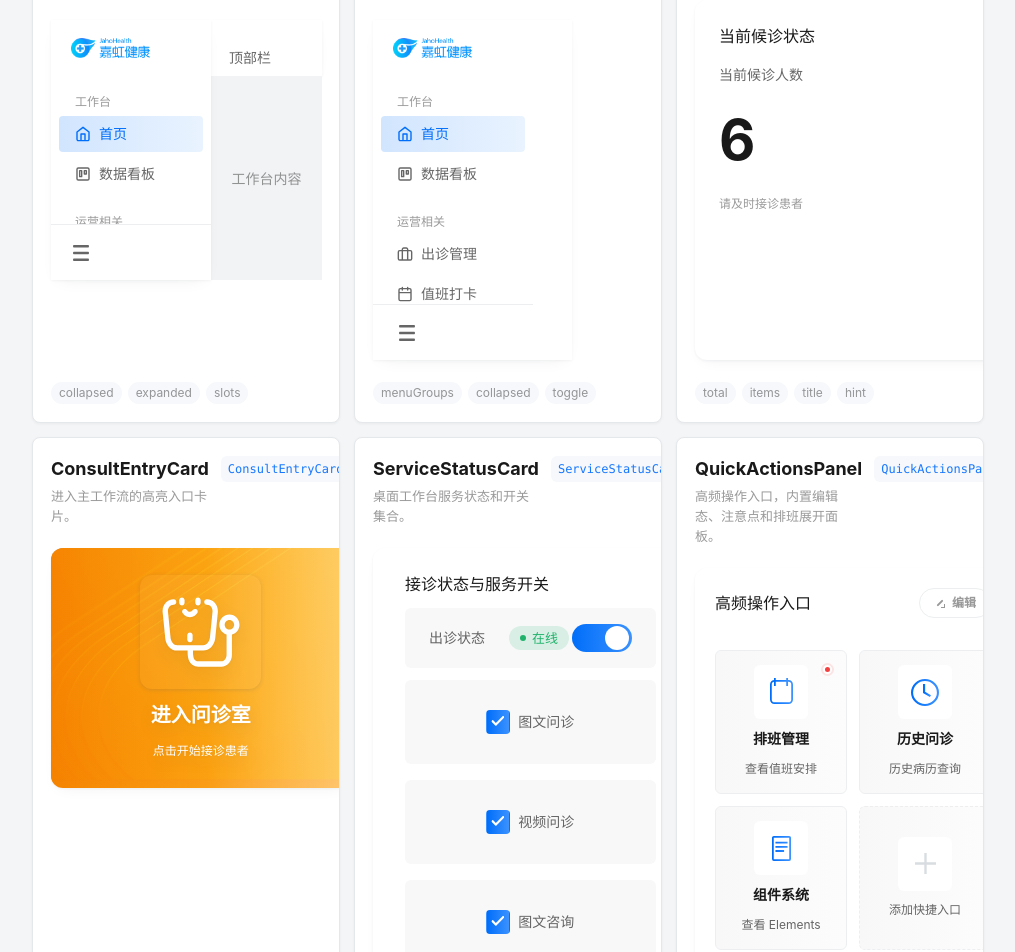
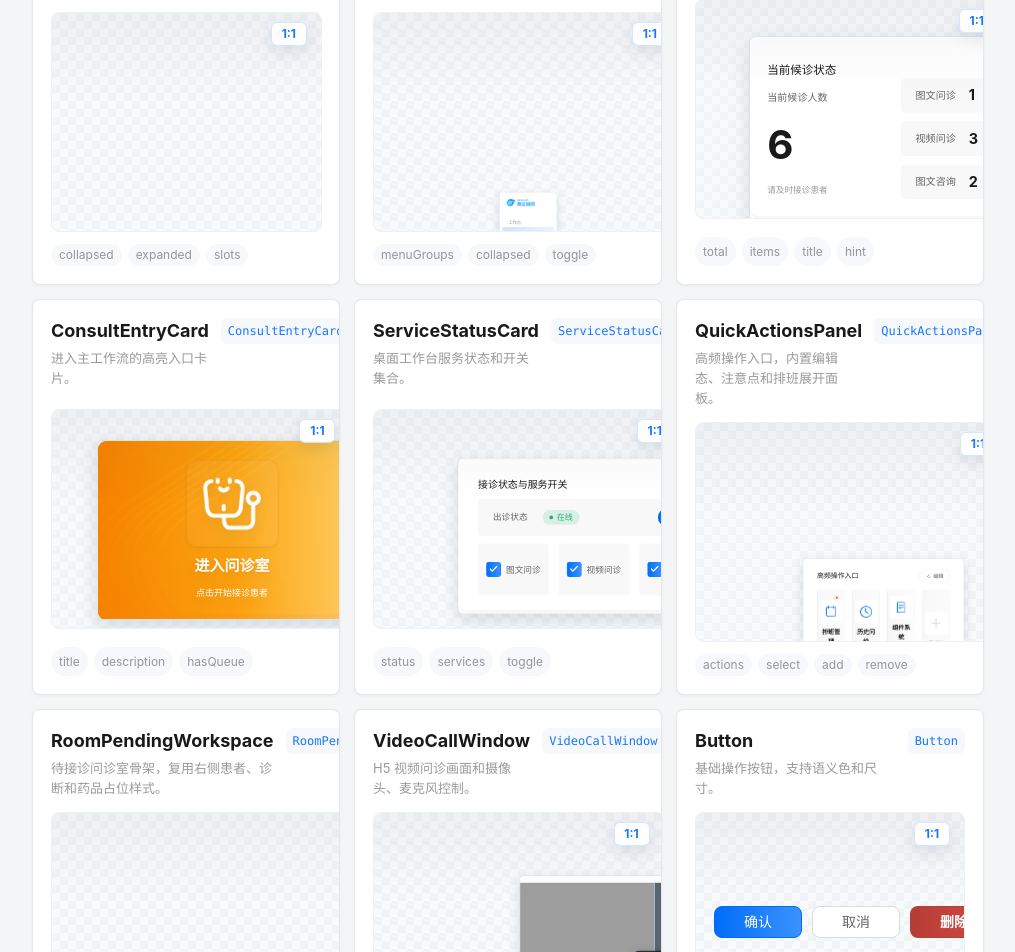
Before and after one commit to Zengweihaooo/JiaHong-UI, a Vue app: page / in a window 1280 px wide. Shown: the part 1700-2652 px from the top of the page, without its empty margins (264-1279 px from the left). Built offline with nearby package versions, Linux system fonts and the light colour scheme; grey boxes are pictures that could not be loaded.

Commit message:
docs: 优化组件预览原比例查看

```diff
--- a/src/App.vue
+++ b/src/App.vue
@@ -91,8 +91,15 @@
               </div>
               <code>{{ item.importName }}</code>
             </header>
-            <div class="component-card__preview" :class="item.previewClass">
-              <component :is="item.preview" />
+            <div class="component-preview-shell">
+              <div class="component-card__preview" :class="item.previewClass" :style="previewFrameStyle(item)">
+                <div class="component-card__preview-scale">
+                  <component :is="item.preview" />
+                </div>
+              </div>
+              <button class="component-preview-trigger" type="button" :aria-label="`按原比例查看 ${item.name}`" @click="openComponentPreview(item)">
+                <span>1:1</span>
+              </button>
             </div>
             <footer>
               <span v-for="api in item.api" :key="api">{{ api }}</span>
@@ -195,11 +202,30 @@
         </div>
       </section>
     </main>
+
+    <Teleport to="body">
+      <div v-if="activePreview" class="component-preview-dialog" role="presentation" @click.self="closeComponentPreview">
+        <section class="component-preview-dialog__panel" role="dialog" aria-modal="true" :aria-labelledby="`component-preview-title-${activePreview.name}`">
+          <header class="component-preview-dialog__head">
+            <div>
+              <strong :id="`component-preview-title-${activePreview.name}`">{{ activePreview.name }}</strong>
+              <span>{{ previewSizeLabel(activePreview) }}</span>
+            </div>
+            <button class="component-preview-dialog__close" type="button" aria-label="关闭原比例预览" @click="closeComponentPreview">×</button>
+          </header>
+          <div class="component-preview-dialog__viewport">
+            <div class="component-preview-dialog__canvas" :class="activePreview.previewClass" :style="previewDialogStyle(activePreview)">
+              <component :is="activePreview.preview" :key="`full-${activePreview.name}`" />
+            </div>
+          </div>
+        </section>
+      </div>
+    </Teleport>
   </div>
 </template>
 
 <script setup>
-import { computed, h, ref } from 'vue'
+import { computed, h, onBeforeUnmount, onMounted, ref } from 'vue'
 import {
   Avatar,
   Button,
@@ -225,6 +251,13 @@ import {
 
 const query = ref('')
 const copiedToken = ref('')
+const activePreview = ref(null)
+
+const defaultPreviewSize = {
+  width: 320,
+  height: 150,
+  thumbnailScale: 1
+}
 
 const navItems = [
   { id: 'foundations', name: 'Foundations', count: '58' },
@@ -343,6 +376,7 @@ const componentItems = [
     description: '桌面工作台外壳，承载顶部栏、侧栏和页面内容。',
     api: ['collapsed', 'expanded', 'slots'],
     previewClass: 'component-card__preview--shell',
+    previewSize: { width: 960, height: 560, thumbnailScale: 0.24 },
     preview: () =>
       h(
         WorkspaceShell,
@@ -360,6 +394,7 @@ const componentItems = [
     description: '左侧菜单、标签文本和汉堡收起/展开按钮。',
     api: ['menuGroups', 'collapsed', 'toggle'],
     previewClass: 'component-card__preview--sidebar',
+    previewSize: { width: 160, height: 560, thumbnailScale: 0.36 },
     preview: () => h(WorkspaceSidebar, { menuGroups: workspaceMenuGroups, collapsed: false })
   },
   {
@@ -368,6 +403,7 @@ const componentItems = [
     description: '桌面工作台候诊状态卡片。',
     api: ['total', 'items', 'title', 'hint'],
     previewClass: 'component-card__preview--workbench',
+    previewSize: { width: 380, height: 260, thumbnailScale: 0.72 },
     preview: () => h(WaitingStatusCard, { total: 6, items: workspaceQueueItems })
   },
   {
@@ -376,6 +412,7 @@ const componentItems = [
     description: '进入主工作流的高亮入口卡片。',
     api: ['title', 'description', 'hasQueue'],
     previewClass: 'component-card__preview--workbench',
+    previewSize: { width: 360, height: 240, thumbnailScale: 0.75 },
     preview: () => h(ConsultEntryCard, { hasQueue: true })
   },
   {
@@ -384,6 +421,7 @@ const componentItems = [
     description: '桌面工作台服务状态和开关集合。',
     api: ['status', 'services', 'toggle'],
     previewClass: 'component-card__preview--workbench',
+    previewSize: { width: 440, height: 252, thumbnailScale: 0.62 },
     preview: () => h(ServiceStatusCard, { status: 'online', services: workspaceServices })
   },
   {
@@ -392,6 +430,7 @@ const componentItems = [
     description: '高频操作入口，内置编辑态、注意点和排班展开面板。',
     api: ['actions', 'select', 'add', 'remove'],
     previewClass: 'component-card__preview--quick-actions',
+    previewSize: { width: 375, height: 476, thumbnailScale: 0.43 },
     preview: () => h(QuickActionsPanel, { actions: workspaceQuickActions })
   },
   {
@@ -400,6 +439,7 @@ const componentItems = [
     description: '待接诊问诊室骨架，复用右侧患者、诊断和药品占位样式。',
     api: ['patientFields', 'medicineHeaders', 'refresh'],
     previewClass: 'component-card__preview--pending-room',
+    previewSize: { width: 1040, height: 640, thumbnailScale: 0.22 },
     preview: () => h(RoomPendingWorkspace, { skeletonCount: 3 })
   },
   {
@@ -408,6 +448,7 @@ const componentItems = [
     description: 'H5 视频问诊画面和摄像头、麦克风控制。',
     api: ['cameraOn', 'micOn', 'patientImage', 'toggle'],
     previewClass: 'component-card__preview--video',
+    previewSize: { width: 560, height: 240, thumbnailScale: 0.48 },
     preview: () => h(VideoCallWindow, { cameraOn: false, micOn: true, cameraStatusText: '摄像头已关闭' })
   },
   {
@@ -494,6 +535,7 @@ const componentItems = [
     description: '通用凭证展示，不接收业务 record。',
     api: ['variant', 'images', 'voices', 'title'],
     previewClass: 'component-card__preview--voucher',
+    previewSize: { width: 380, height: 240, thumbnailScale: 0.68 },
     preview: () => h(FollowUpVoucher, { title: '复诊凭证', variant: 'mixed', images: voucherImages, voices: voucherVoices })
   },
   {
@@ -502,6 +544,7 @@ const componentItems = [
     description: '问诊病情描述、图片和语音附件展示。',
     api: ['description', 'images', 'voices', 'preview-image'],
     previewClass: 'component-card__preview--consult-info',
+    previewSize: { width: 380, height: 240, thumbnailScale: 0.68 },
     preview: () =>
       h(ConsultInfoCard, {
         title: '咨询信息',
@@ -516,6 +559,7 @@ const componentItems = [
     description: '处方药品行下方的 H5 风险提示卡。',
     api: ['level', 'categories', 'message', 'suggestion'],
     previewClass: 'component-card__preview--risk-tip',
+    previewSize: { width: 440, height: 180, thumbnailScale: 0.62 },
     preview: () =>
       h(MedicineRiskTip, {
         title: '药品风险提示 · 盐酸氨溴索片',
@@ -600,6 +644,44 @@ function messageItem(type, title, preview, badge) {
   ])
 }
 
+function componentPreviewSize(item) {
+  return item.previewSize || defaultPreviewSize
+}
+
+function previewFrameStyle(item) {
+  const size = componentPreviewSize(item)
+  return {
+    '--preview-width': `${size.width}px`,
+    '--preview-height': `${size.height}px`,
+    '--preview-scale': size.thumbnailScale
+  }
+}
+
+function previewDialogStyle(item) {
+  const size = componentPreviewSize(item)
+  return {
+    '--preview-width': `${size.width}px`,
+    '--preview-height': `${size.height}px`
+  }
+}
+
+function previewSizeLabel(item) {
+  const size = componentPreviewSize(item)
+  return `${size.width} × ${size.height}`
+}
+
+function openComponentPreview(item) {
+  activePreview.value = item
+}
+
+function closeComponentPreview() {
+  activePreview.value = null
+}
+
+function handlePreviewKeydown(event) {
+  if (event.key === 'Escape') closeComponentPreview()
+}
+
 function token(name, value, detail) {
   return {
     name,
@@ -620,4 +702,12 @@ async function copyToken(tokenItem) {
     copiedToken.value = ''
   }
 }
+
+onMounted(() => {
+  window.addEventListener('keydown', handlePreviewKeydown)
+})
+
+onBeforeUnmount(() => {
+  window.removeEventListener('keydown', handlePreviewKeydown)
+})
 </script>
--- a/src/docs.css
+++ b/src/docs.css
@@ -381,7 +381,7 @@ body {
 
 .component-card {
   display: grid;
-  grid-template-rows: auto minmax(160px, 1fr) auto;
+  grid-template-rows: auto auto auto;
   min-height: 310px;
   overflow: hidden;
 }
@@ -413,10 +413,80 @@ body {
   font-size: 12px;
 }
 
+.component-preview-shell {
+  position: relative;
+  display: grid;
+  height: 220px;
+  margin: 14px 18px 12px;
+  overflow: hidden;
+  border: 1px solid #edf1f5;
+  border-radius: 8px;
+  background:
+    linear-gradient(45deg, rgba(216, 221, 225, 0.2) 25%, transparent 25%),
+    linear-gradient(-45deg, rgba(216, 221, 225, 0.2) 25%, transparent 25%),
+    linear-gradient(45deg, transparent 75%, rgba(216, 221, 225, 0.2) 75%),
+    linear-gradient(-45deg, transparent 75%, rgba(216, 221, 225, 0.2) 75%);
+  background-color: #f8fafc;
+  background-position:
+    0 0,
+    0 8px,
+    8px -8px,
+    -8px 0;
+  background-size: 16px 16px;
+}
+
 .component-card__preview {
+  position: relative;
   display: grid;
+  width: 100%;
+  height: 100%;
+  overflow: hidden;
+  padding: 0;
   place-items: center;
-  padding: 22px 18px;
+}
+
+.component-card__preview-scale {
+  display: grid;
+  width: var(--preview-width);
+  height: var(--preview-height);
+  align-items: center;
+  justify-items: center;
+  transform: scale(var(--preview-scale));
+  transform-origin: center;
+}
+
+.component-preview-trigger {
+  position: absolute;
+  inset: 0;
+  z-index: 2;
+  display: flex;
+  align-items: flex-start;
+  justify-content: flex-end;
+  border: 0;
+  background: linear-gradient(180deg, rgba(10, 20, 32, 0.04), transparent 42%);
+  cursor: zoom-in;
+}
+
+.component-preview-trigger span {
+  display: inline-flex;
+  min-width: 36px;
+  height: 24px;
+  align-items: center;
+  justify-content: center;
+  margin: 8px;
+  border: 1px solid rgba(22, 119, 255, 0.18);
+  border-radius: 6px;
+  background: rgba(255, 255, 255, 0.92);
+  color: var(--jh-color-primary);
+  font-size: 12px;
+  font-weight: 700;
+  line-height: 1;
+  box-shadow: 0 6px 16px rgba(16, 42, 67, 0.1);
+}
+
+.component-preview-trigger:focus-visible {
+  outline: 2px solid var(--jh-color-primary);
+  outline-offset: -2px;
 }
 
 .component-card__preview--compact .jh-empty-state {
@@ -447,15 +517,43 @@ body {
   overflow: hidden;
 }
 
-.component-card__preview--shell .app-shell {
+.component-card__preview--shell .component-card__preview-scale,
+.component-card__preview--sidebar .component-card__preview-scale,
+.component-card__preview--workbench .component-card__preview-scale,
+.component-card__preview--quick-actions .component-card__preview-scale,
+.component-card__preview--pending-room .component-card__preview-scale,
+.component-card__preview--video .component-card__preview-scale,
+.component-card__preview--consult-info .component-card__preview-scale,
+.component-card__preview--risk-tip .component-card__preview-scale {
+  place-self: center;
+}
+
+.component-card__preview--shell .component-card__preview-scale,
+.component-card__preview--sidebar .component-card__preview-scale,
+.component-card__preview--workbench .component-card__preview-scale,
+.component-card__preview--quick-actions .component-card__preview-scale,
+.component-card__preview--pending-room .component-card__preview-scale,
+.component-card__preview--video .component-card__preview-scale,
+.component-card__preview--consult-info .component-card__preview-scale,
+.component-card__preview--risk-tip .component-card__preview-scale {
+  overflow: hidden;
+  border: 1px solid rgba(216, 221, 225, 0.86);
+  border-radius: 8px;
+  background: #ffffff;
+  box-shadow: 0 10px 26px rgba(16, 42, 67, 0.14);
+}
+
+.component-card__preview--shell .app-shell,
+.component-preview-dialog__canvas.component-card__preview--shell .app-shell {
   width: 100%;
   min-width: 0;
-  min-height: 260px;
-  height: 260px;
+  min-height: var(--preview-height);
+  height: var(--preview-height);
 }
 
-.component-card__preview--shell .sidebar {
-  height: 260px;
+.component-card__preview--shell .sidebar,
+.component-preview-dialog__canvas.component-card__preview--shell .sidebar {
+  height: var(--preview-height);
 }
 
 .docs-mini-topbar {
@@ -481,102 +579,150 @@ body {
   color: var(--jh-color-text-muted);
 }
 
-.component-card__preview--sidebar .sidebar {
+.component-card__preview--sidebar .sidebar,
+.component-preview-dialog__canvas.component-card__preview--sidebar .sidebar {
   position: relative;
   width: 199px;
   min-width: 199px;
-  height: 340px;
-  max-height: 340px;
+  height: var(--preview-height);
+  max-height: var(--preview-height);
 }
 
 .component-card__preview--workbench .waiting-card,
 .component-card__preview--workbench .consult-card,
-.component-card__preview--workbench .service-card {
+.component-card__preview--workbench .service-card,
+.component-preview-dialog__canvas.component-card__preview--workbench .waiting-card,
+.component-preview-dialog__canvas.component-card__preview--workbench .consult-card,
+.component-preview-dialog__canvas.component-card__preview--workbench .service-card {
   width: 100%;
-  min-height: 230px;
 }
 
-.component-card__preview--workbench .waiting-card {
-  grid-template-columns: minmax(0, 1fr);
+.component-card__preview--quick-actions .quick-entry-card,
+.component-preview-dialog__canvas.component-card__preview--quick-actions .quick-entry-card {
+  width: 100%;
+  height: 100%;
 }
 
-.component-card__preview--workbench .waiting-card__right {
-  display: none;
-}
-
-.component-card__preview--workbench .service-list {
-  grid-template-columns: 1fr;
-}
-
-.component-card__preview--workbench .service-tile {
-  min-height: 52px;
-}
-
-.component-card__preview--quick-actions .quick-entry-card {
-  width: 100%;
-  min-height: 360px;
-  padding: 20px;
-}
-
-.component-card__preview--quick-actions .quick-grid {
-  grid-template-columns: repeat(2, minmax(0, 1fr));
-  gap: 12px;
-}
-
-.component-card__preview--quick-actions .quick-card {
-  min-height: 128px;
-  padding: 14px;
-}
-
-.component-card__preview--quick-actions .quick-entry-card__header {
-  margin-bottom: 16px;
-}
-
-.component-card__preview--pending-room .room-card--pending-consult {
+.component-card__preview--pending-room .room-card--pending-consult,
+.component-preview-dialog__canvas.component-card__preview--pending-room .room-card--pending-consult {
   position: relative;
   width: 100%;
   min-width: 0;
-  height: 360px;
-  min-height: 360px;
+  height: var(--preview-height);
+  min-height: var(--preview-height);
 }
 
-.component-card__preview--pending-room .consult-workspace {
-  grid-template-columns: minmax(180px, 1fr) minmax(260px, 1.45fr);
-}
-
-.component-card__preview--pending-room .medicine-scroll-area {
-  overflow: hidden;
-}
-
-.component-card__preview--video .video-window {
+.component-card__preview--video .video-window,
+.component-preview-dialog__canvas.component-card__preview--video .video-window {
   width: 100%;
-  min-height: 230px;
-}
-
-.component-card__preview--video .video-window__stage {
-  min-height: 230px;
+  height: auto;
+  margin: 0;
 }
 
 .component-card__preview--consult-info .consult-info-card,
-.component-card__preview--risk-tip .medicine-risk-tip {
+.component-card__preview--risk-tip .medicine-risk-tip,
+.component-preview-dialog__canvas.component-card__preview--consult-info .consult-info-card,
+.component-preview-dialog__canvas.component-card__preview--risk-tip .medicine-risk-tip {
   width: 100%;
   margin: 0;
 }
 
-.component-card__preview--consult-info .consult-info-card {
+.component-card__preview.component-card__preview--consult-info .consult-info-card {
   padding: 0;
   background: transparent;
 }
 
-.component-card__preview--consult-info .consult-info-card__row {
+.component-card__preview.component-card__preview--consult-info .consult-info-card__row {
   grid-template-columns: 80px minmax(0, 1fr);
 }
 
-.component-card__preview--risk-tip .medicine-risk-tip__hint {
+.component-card__preview.component-card__preview--risk-tip .medicine-risk-tip__hint {
   max-width: 150px;
   overflow: hidden;
   text-overflow: ellipsis;
   white-space: nowrap;
+}
+
+.component-preview-dialog {
+  position: fixed;
+  inset: 0;
+  z-index: 1000;
+  display: grid;
+  padding: 32px;
+  background: rgba(10, 20, 32, 0.52);
+  place-items: center;
+}
+
+.component-preview-dialog__panel {
+  display: grid;
+  max-width: calc(100vw - 64px);
+  max-height: calc(100vh - 64px);
+  overflow: hidden;
+  border-radius: 8px;
+  background: #ffffff;
+  box-shadow: 0 24px 64px rgba(16, 42, 67, 0.22);
+}
+
+.component-preview-dialog__head {
+  display: flex;
+  min-height: 56px;
+  align-items: center;
+  justify-content: space-between;
+  gap: 16px;
+  padding: 12px 14px 12px 18px;
+  border-bottom: 1px solid var(--jh-color-border);
+}
+
+.component-preview-dialog__head div {
+  display: grid;
+  gap: 2px;
+}
+
+.component-preview-dialog__head strong {
+  color: var(--jh-color-text-primary);
+  font-size: 15px;
+  line-height: 22px;
+}
+
+.component-preview-dialog__head span {
+  color: var(--jh-color-text-muted);
+  font-size: 12px;
+  line-height: 18px;
+}
+
+.component-preview-dialog__close {
+  display: inline-grid;
+  width: 32px;
+  height: 32px;
+  flex: 0 0 auto;
+  place-items: center;
+  border: 1px solid var(--jh-color-border);
+  border-radius: 6px;
+  background: #ffffff;
+  color: var(--jh-color-text-secondary);
+  cursor: pointer;
+  font-size: 20px;
+  line-height: 1;
+}
+
+.component-preview-dialog__close:hover {
+  border-color: rgba(22, 119, 255, 0.35);
+  color: var(--jh-color-primary);
+}
+
+.component-preview-dialog__viewport {
+  max-width: calc(100vw - 64px);
+  max-height: calc(100vh - 120px);
+  overflow: auto;
+  background: #f8fafc;
+}
+
+.component-preview-dialog__canvas {
+  width: var(--preview-width);
+  min-width: var(--preview-width);
+  height: var(--preview-height);
+  min-height: var(--preview-height);
+  background: #ffffff;
 }
 
 .component-card footer {
```
Also changed, not shown: 1 other file (tests, documents, lock files or other folders).
